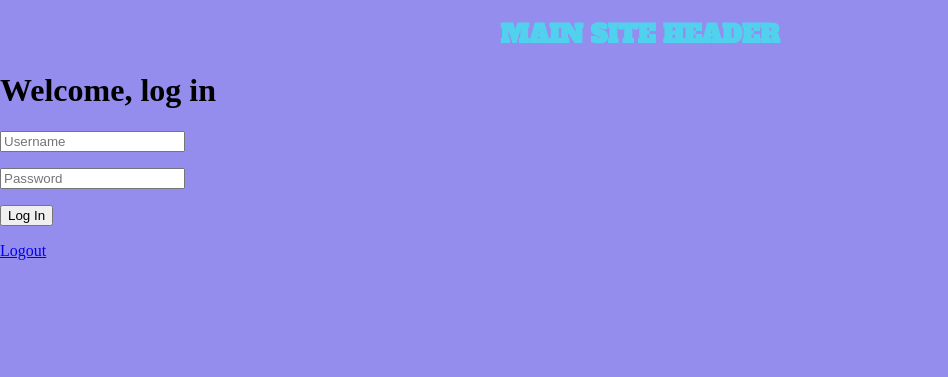
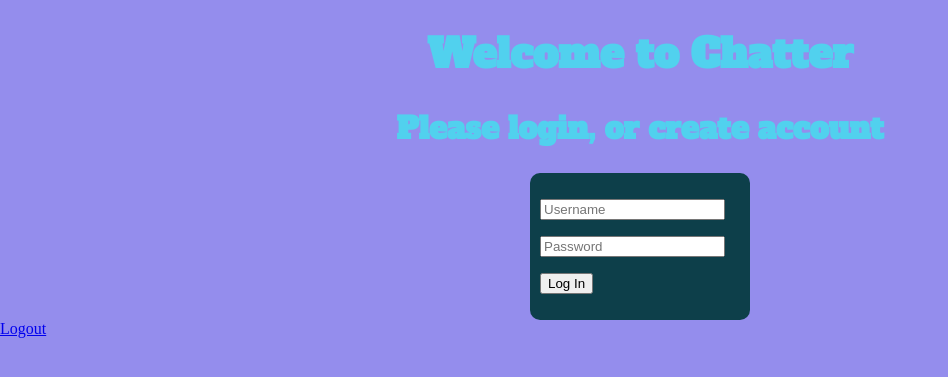
Before and after one commit to JoeMille/full-flask, a Flask app: page / in a window 1280 px wide. Shown: the top 377 px of the page, without its empty margins (0-948 px from the left). Run offline with Flask 3, Linux system fonts and the light colour scheme.

Commit message:
styled index content

```diff
--- a/app.py
+++ b/app.py
@@ -26,7 +26,7 @@ def login():
         if username in users and users[username]['password'] == password:
             user = User(username)
             login_user(user)
-            return redirect(url_for('home'))
+            return redirect(url_for('dashboard'))
         else:
             return 'Invalid username or password'
     else:
@@ -42,5 +42,10 @@ def logout():
 def home():
     return render_template('index.html')
 
+@app.route('/dashboard')
+@login_required
+def dashboard():
+    return render_template('dashboard.html')
+
 if __name__ == '__main__':
     app.run(debug=True)
--- a/static/style.css
+++ b/static/style.css
@@ -7,20 +7,18 @@ body {
     padding: 0;
 }
 
-.main-header {
+.home-page-header {
     color: #51d1ee;
     font-family: 'Alfa Slab One', serif;
-    font-size: 25px;
+    font-size: 20px;
     text-align: center;
 }
 
-#particles-js {
-    position: absolute;
-    width: 100%;
-    height: 100%;
-    background-color: #b61924;
-    background-image: url("");
-    background-repeat: no-repeat;
-    background-size: cover;
-    background-position: 50% 50%;
+.login-form {
+    justify-content: center;
+    background-color: #0d3f4a;
+    border-radius: 10px;
+    margin: 0 auto;
+    padding: 10px;
+    width: 200px;
 }
--- a/templates/index.html
+++ b/templates/index.html
@@ -3,8 +3,12 @@
 {% block title %}Page Title{% endblock %}
 
 {% block content %}
-    <h1>Welcome, log in</h1>
-    <div>
+<div class="home-page-header">
+    <h1>Welcome to Chatter</h1>
+    <h2>Please login, or create account</h2>
+</div>
+
+<div class="login-form">
     <form action="{{ url_for('login') }}" method="post">
         <p><input type="text" name="username" placeholder="Username"></p>
         <p><input type="password" name="password" placeholder="Password"></p>
--- a/templates/layout.html
+++ b/templates/layout.html
@@ -6,9 +6,6 @@
 </head>
 <body>
 
-    <header>
-        <h1 class="main-header">MAIN SITE HEADER</h1>
-    </header>
     <div id=""content">
     {% block content %}{% endblock %}
     </div>
```
Lines whose indentation alone changed are shown as unchanged.
